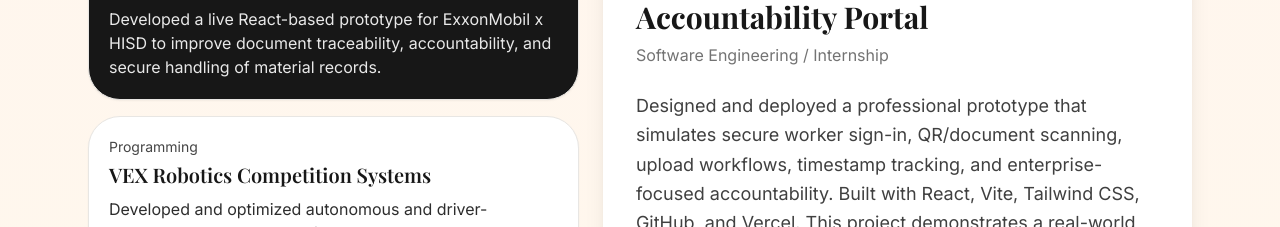
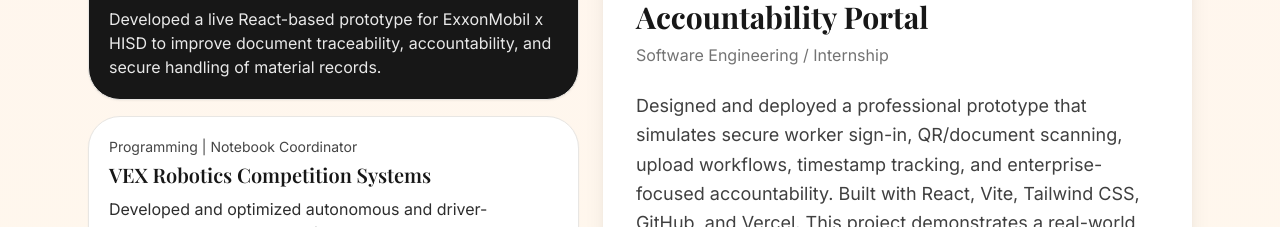
Before and after one commit to tzwqt/tati-portfolio, a React (Vite) app: page / in a window 1280 px wide. Shown: the part 2160-2387 px from the top of the page. Built offline with nearby package versions, Linux system fonts and the light colour scheme.

Commit message:
added notebook coord to vex

```diff
--- a/src/pages/Index.tsx
+++ b/src/pages/Index.tsx
@@ -83,7 +83,7 @@ const projects = [
   },
   {
     title: "VEX Robotics Competition Systems",
-    category: "Programming",
+    category: "Programming | Notebook Coordinator",
     blurb:
       "Developed and optimized autonomous and driver-controlled systems in C++ for competitive robotics, focusing on reliability,fast iteration, and real-time performance under pressure.",
     details:
```
